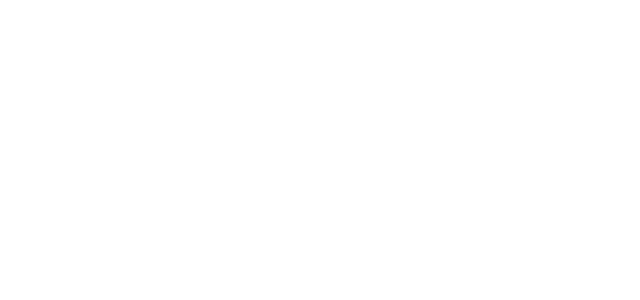
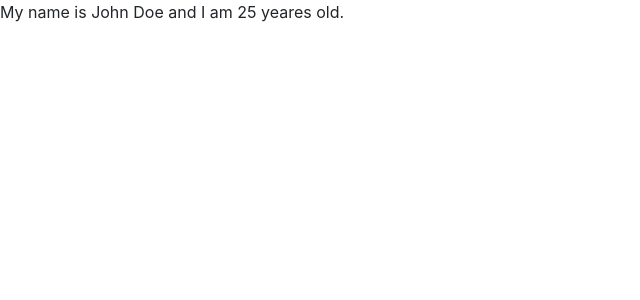
Before and after one commit to 98Taek/full-stack, a React (Create React App) app in the folder social-media-app/: page /parent in a window 1280 px wide. Before the commit this address had no page. Shown: the top 300 px of the page, without its empty margins (0-640 px from the left). Built offline with nearby package versions, Linux system fonts and the light colour scheme; the HTML template or start-up script is replaced by a standard one.

Commit message:
Props 실습

```diff
--- a/social-media-app/src/App.js
+++ b/social-media-app/src/App.js
@@ -1,6 +1,7 @@
 import React from 'react';
 import { Route, Routes } from "react-router-dom";
 import Home from "./pages/Home";
+import Parent from './pages/Parent';
 
 
 function App() {
@@ -8,6 +9,7 @@
   return (
     <Routes>
       <Route path="/" element={<Home name={userName} />} />
+      <Route path="/parent" element={<Parent />} />
     </Routes>
   );
 }
--- /dev/null
+++ b/social-media-app/src/pages/Parent.jsx
@@ -0,0 +1,17 @@
+import React from "react";
+
+function Parent() {
+    return (
+        <ChildComponent
+            name = "John Doe"
+            age = {25}
+        />
+    );
+}
+
+function ChildComponent({name, age}) {
+    return (
+        <p>My name is {name} and I am {age} yeares old.</p>
+    );
+}
+export default Parent;
```
